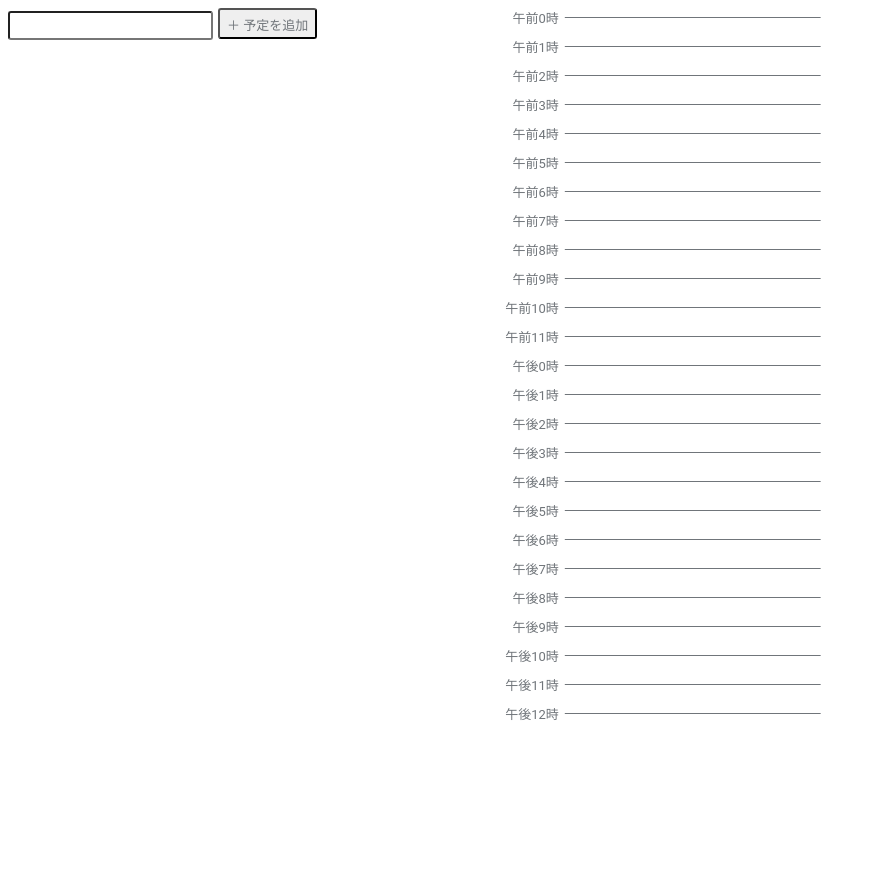
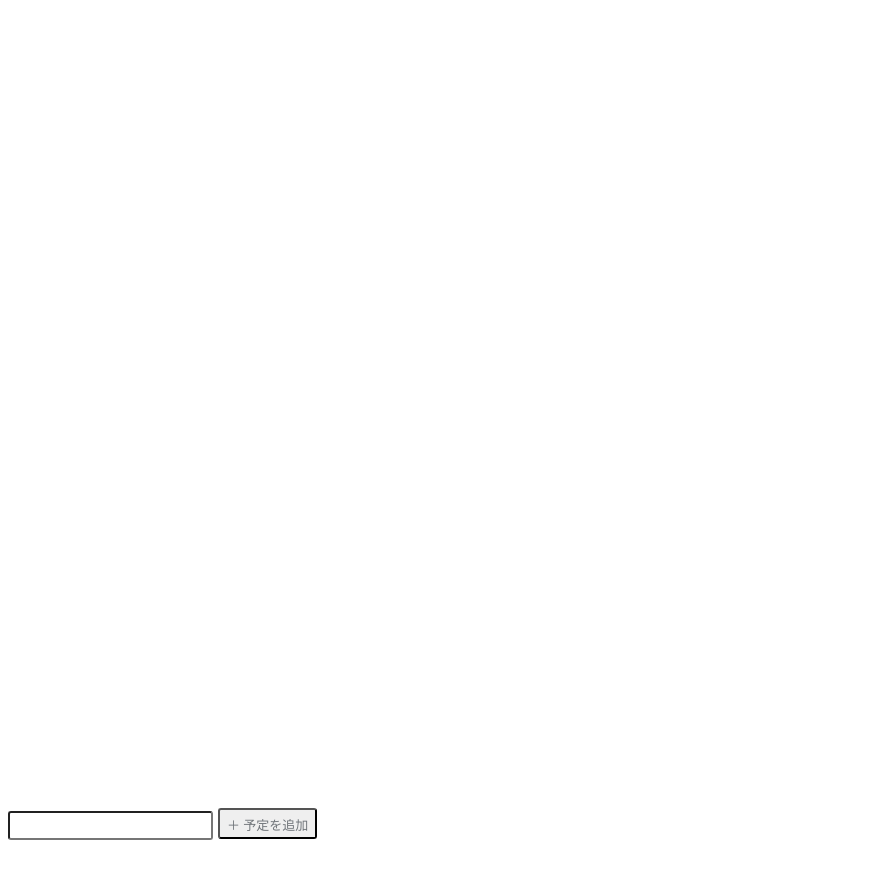
Before and after one commit to ShotaroOkada/sleep_scheduler, a React (Create React App) app: page / in a window 1280 px wide. Shown: the top 878 px of the page, without its empty margins (0-876 px from the left). Before the commit the page ends 808 px from the top, so only its background shows below. Built offline with nearby package versions, Linux system fonts and the light colour scheme; what typesafe-actions would draw is missing.

Commit message:
スケジュールをコピーペーストデリートできるところまで(デリートの挙動がなんか変)

```diff
--- a/src/actions/Schedules/ActionCreator.ts
+++ b/src/actions/Schedules/ActionCreator.ts
@@ -8,4 +8,8 @@ export const createSchedule = createAction(
 
 export const deleteSchedule = createAction(
   ScheduleActionType.DELETE_SCHEDULE
-)<{ taskIndex: number }>();
+)<{ index: number }>();
+
+export const copiedSchedule = createAction(
+  ScheduleActionType.COPIED_SCHEDULE
+)<Schedule>();
--- a/src/actions/Schedules/ActionType.ts
+++ b/src/actions/Schedules/ActionType.ts
@@ -1,6 +1,7 @@
 enum ScheduleActionType {
   CREATE_SCHEDULE = 'CREATE_SCHEDULE',
-  DELETE_SCHEDULE = 'DELETE_SCHEDULE'
+  DELETE_SCHEDULE = 'DELETE_SCHEDULE',
+  COPIED_SCHEDULE = 'COPIED_SCHEDULE'
 }
 
 export default ScheduleActionType
--- a/src/components/App.tsx
+++ b/src/components/App.tsx
@@ -1,14 +1,22 @@
 import React from 'react';
-import Schedule from './Atoms/Schedule';
-import Colors from '../utilsUI/Color';
 import TimeLine from './Molecules/TimeLine';
 import styled from 'styled-components';
 import CreateSchedule from './Molecules/CreateSchedule';
+import Schedules from './Organisms/Schedules';
+import { useSelector, useDispatch } from 'react-redux';
+import RootState from '../states';
+import { createSchedule } from '../actions/Schedules/ActionCreator';
 
 const App: React.FC = () => {
+  const dispatch = useDispatch();
+  const copiedSchedule = useSelector<RootState, RootState['scheduleState']['copiedSchedule']>(state => state.scheduleState.copiedSchedule);
   const onKeyDown = (e: React.KeyboardEvent<HTMLDivElement>) => {
     if (e.metaKey && e.key === 'v') {
-      console.log('cammand + v')
+      if (copiedSchedule.name === '') {
+        return
+      } else {
+        dispatch(createSchedule({ name: copiedSchedule.name, background: copiedSchedule.background }));
+      }
     } else {
       return
     }
@@ -16,8 +24,8 @@ const App: React.FC = () => {
 
   return (
     <Wrapper onKeyDown={onKeyDown} tabIndex={0}>
-      <TimeLine />
-      {/* <Schedule scheduleName='睡眠' background={Colors.RoyalBlue} /> */}
+      {/* <TimeLine /> */}
+      <Schedules />
       <CreateSchedule />
     </Wrapper>
   );
--- a/src/components/Atoms/From.tsx
+++ b/src/components/Atoms/From.tsx
@@ -5,12 +5,13 @@ import Fonts from '../../utilsUI/Fonts';
 
 type Props = {
   onChange: (e: React.FormEvent<HTMLInputElement>) => void;
+  value: string;
 }
 
 const Form: React.FC<Props> = (props) => {
-  const { onChange } = props
+  const { onChange, value } = props
   return (
-    <StyledInput type='text' onChange={onChange} />
+    <StyledInput type='text' onChange={onChange} value={value} />
   )
 }
 
--- a/src/components/Atoms/Schedule.tsx
+++ b/src/components/Atoms/Schedule.tsx
@@ -4,17 +4,21 @@ import Fonts from '../../utilsUI/Fonts';
 import { Rnd, DraggableData, Position } from 'react-rnd';
 import { DraggableEvent } from 'react-draggable';
 import Colors from '../../utilsUI/Color';
+import { useDispatch } from 'react-redux';
+import { copiedSchedule, deleteSchedule } from '../../actions/Schedules/ActionCreator';
 
 type Props = {
   scheduleName: string;
   background: string;
+  index: number;
 }
 
 // タイムラインに貼り付ける予定が書かれたブロック
 const Schedule: React.FC<Props> = (props) => {
-  const { scheduleName, background } = props;
+  const { scheduleName, background, index } = props;
   const [x, setX] = useState(0);
   const [y, setY] = useState(0);
+  const dispatch = useDispatch();
 
   const onDrag = (_: DraggableEvent, data: DraggableData) => {
     setX(data.x);
@@ -28,9 +32,9 @@ const Schedule: React.FC<Props> = (props) => {
 
   const onKeyDown = (e: React.KeyboardEvent<HTMLDivElement>) => {
     if (e.metaKey && e.key === 'c') {
-      console.log('command + c')
+      dispatch(copiedSchedule({ name: scheduleName, background }))
     } else if (e.key === 'Backspace') {
-      console.log('delete');
+      dispatch(deleteSchedule({ index }))
     } else {
       return;
     }
--- a/src/components/Molecules/CreateSchedule.tsx
+++ b/src/components/Molecules/CreateSchedule.tsx
@@ -29,7 +29,7 @@ const CreateSchedule = () => {
 
   return (
     <Wrapper>
-      <Form onChange={onChange} />
+      <Form onChange={onChange} value={inputSchedule} />
       <Button onClick={onClick} />
     </Wrapper>
   )
--- /dev/null
+++ b/src/components/Organisms/Schedules.tsx
@@ -0,0 +1,17 @@
+import React from 'react';
+import { useSelector } from 'react-redux';
+import RootState from '../../states';
+import Schedule from '../Atoms/Schedule';
+
+const Schedules: React.FC = () => {
+  const schedules = useSelector<RootState, RootState['scheduleState']['schedules']>(state => state.scheduleState.schedules);
+  return (
+    <div>
+      {schedules.map((schedule, index) => {
+        return <Schedule key={`${index}:${schedule}`} scheduleName={schedule.name} background={schedule.background} index={index} />
+      })}
+    </div>
+  )
+}
+
+export default Schedules;
--- a/src/reducers/Schedules.ts
+++ b/src/reducers/Schedules.ts
@@ -1,21 +1,40 @@
-import Schedules from "../states/Schedules";
+import ScheduleState from "../states/Schedules";
 import ScheduleAction from "../actions/Schedules/Action";
 import ScheduleActionType from "../actions/Schedules/ActionType";
 
-const initialState: Schedules = []
+const initialState: ScheduleState = {
+  schedules: [],
+  copiedSchedule: {
+    name: '',
+    background: ''
+  }
+}
 
-export default function schedules(state: Schedules = initialState, action: ScheduleAction) {
+export default function scheduleState(state: ScheduleState = initialState, action: ScheduleAction) {
   switch (action.type) {
     case ScheduleActionType.CREATE_SCHEDULE:
-      return [
+      return {
         ...state,
-        action.payload
-      ]
+        schedules: [
+          ...state.schedules,
+          action.payload
+        ]
+      }
     case ScheduleActionType.DELETE_SCHEDULE:
-      return [
-        ...state.slice(0, action.payload.taskIndex),
-        ...state.slice(action.payload.taskIndex + 1)
-      ]
+      return {
+        ...state,
+        schedules: [
+          ...state.schedules.slice(0, action.payload.index),
+          ...state.schedules.slice(action.payload.index + 1)
+        ]
+      }
+    case ScheduleActionType.COPIED_SCHEDULE:
+      return {
+        ...state,
+        copiedSchedule: {
+          ...action.payload
+        }
+      }
     default:
       return state;
   }
--- a/src/reducers/index.ts
+++ b/src/reducers/index.ts
@@ -1,8 +1,8 @@
 import { combineReducers } from "redux";
-import schedules from './Schedules'
+import scheduleState from './Schedules'
 
 const rootReducer = combineReducers({
-  schedules
+  scheduleState
 })
 
 export default rootReducer;
```
Also changed, not shown: src/states/Schedules.ts (+5 -2 lines).
